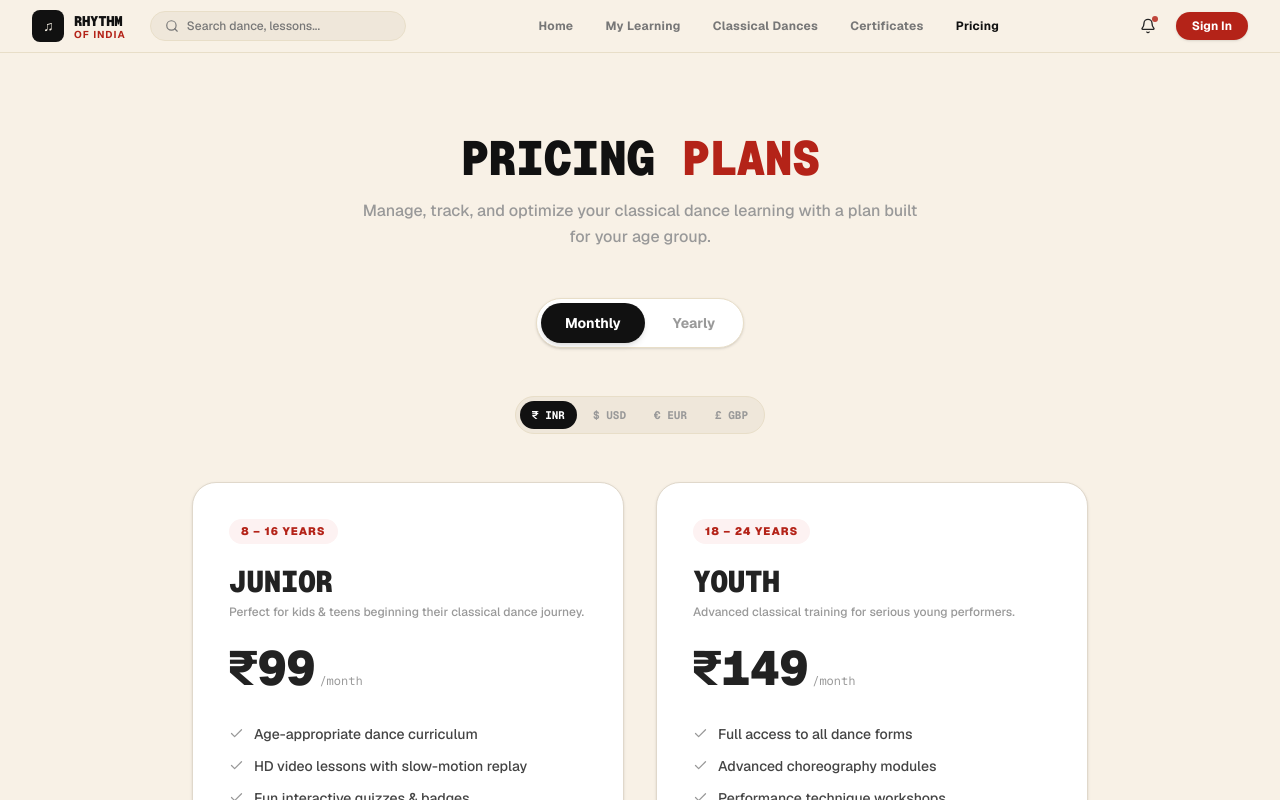
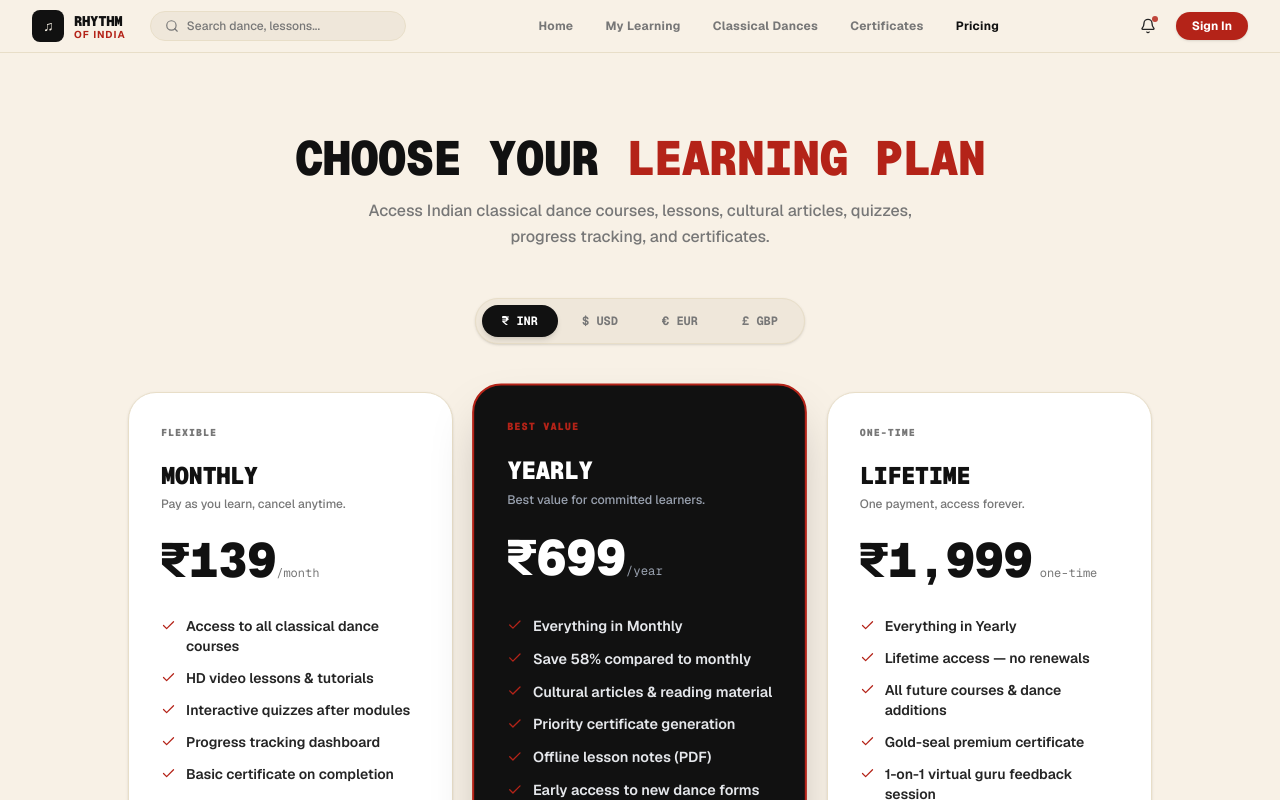
Before and after one commit to heyaurav01/Rhythmdance, a Next.js app: page /pricing in a window 1280 px wide. Shown: the top 800 px of the page. Built offline with nearby package versions, Linux system fonts and the light colour scheme; no server answers.

Commit message:
updates new files changes!!!

```diff
--- a/src/app/checkout/page.tsx
+++ b/src/app/checkout/page.tsx
@@ -6,7 +6,7 @@ import { Check, ShieldCheck, CreditCard, Smartphone, Lock, RefreshCw } from "luc
 import { motion } from "framer-motion";
 import Navbar from "@/components/Navbar";
 
-type PlanId = "junior-monthly" | "junior-yearly" | "youth-monthly" | "youth-yearly";
+type PlanId = "monthly" | "yearly" | "lifetime";
 
 interface Plan {
   id: PlanId;
@@ -18,51 +18,39 @@ interface Plan {
 
 const plans: Plan[] = [
   {
-    id: "junior-monthly",
-    label: "Junior Monthly",
-    priceINR: 99,
+    id: "monthly",
+    label: "Monthly Plan",
+    priceINR: 139,
     period: "Month",
     features: [
-      "Age-appropriate dance curriculum",
-      "HD video lessons with slow-motion replay",
-      "Fun interactive quizzes & badges",
-      "Progress tracking for parents"
+      "Access to all classical dance courses",
+      "HD video lessons & tutorials",
+      "Interactive quizzes after modules",
+      "Progress tracking dashboard"
     ]
   },
   {
-    id: "junior-yearly",
-    label: "Junior Annual",
-    priceINR: 499,
+    id: "yearly",
+    label: "Annual Plan",
+    priceINR: 699,
     period: "Year",
     features: [
-      "Everything in Junior Monthly",
+      "Everything in Monthly",
       "Save 58% compared to monthly",
-      "Cultural stories & reading material",
-      "Priority certificate generation"
+      "Priority certificate generation",
+      "Offline lesson notes (PDF)"
     ]
   },
   {
-    id: "youth-monthly",
-    label: "Youth Monthly",
-    priceINR: 149,
-    period: "Month",
+    id: "lifetime",
+    label: "Lifetime Plan",
+    priceINR: 1999,
+    period: "One-time",
     features: [
-      "Full access to all dance forms",
-      "Advanced choreography modules",
-      "Performance technique workshops",
-      "Community forum access"
-    ]
-  },
-  {
-    id: "youth-yearly",
-    label: "Youth Annual",
-    priceINR: 799,
-    period: "Year",
-    features: [
-      "Everything in Youth Monthly",
-      "Save 55% compared to monthly",
-      "1-on-1 virtual guru feedback session",
-      "Gold-seal premium certificate"
+      "Everything in Yearly",
+      "Lifetime access — no renewals",
+      "Gold-seal premium certificate",
+      "Exclusive premium community access"
     ]
   }
 ];
--- a/src/app/pricing/page.tsx
+++ b/src/app/pricing/page.tsx
@@ -3,97 +3,76 @@
 import { useState } from "react";
 import { useRouter } from "next/navigation";
 import Navbar from "@/components/Navbar";
-import { Check, ShieldCheck } from "lucide-react";
-import { motion } from "framer-motion";
+import {
+  Check,
+  AlertCircle,
+  RefreshCw,
+  Lock,
+  ArrowRight,
+  ShieldCheck,
+  Smartphone,
+  CreditCard as CreditCardIcon,
+  ShoppingBag,
+} from "lucide-react";
+import { motion, AnimatePresence } from "framer-motion";
 
-type PlanId = "junior-monthly" | "junior-yearly" | "youth-monthly" | "youth-yearly";
-type BillingCycle = "monthly" | "yearly";
+type PlanId = "monthly" | "yearly" | "lifetime";
 
 interface Plan {
   id: PlanId;
-  ageGroup: string;
-  ageRange: string;
   label: string;
   tag: string;
   priceINR: number;
   period: string;
   highlight: boolean;
-  description: string;
   features: string[];
 }
 
 const plans: Plan[] = [
   {
-    id: "junior-monthly",
-    ageGroup: "junior",
-    ageRange: "8 – 16 years",
-    label: "Junior",
-    tag: "FOR YOUNG LEARNERS",
-    priceINR: 99,
+    id: "monthly",
+    label: "Monthly",
+    tag: "FLEXIBLE",
+    priceINR: 139,
     period: "/month",
     highlight: false,
-    description: "Perfect for kids & teens beginning their classical dance journey.",
     features: [
-      "Age-appropriate dance curriculum",
-      "HD video lessons with slow-motion replay",
-      "Fun interactive quizzes & badges",
-      "Progress tracking for parents",
+      "Access to all classical dance courses",
+      "HD video lessons & tutorials",
+      "Interactive quizzes after modules",
+      "Progress tracking dashboard",
       "Basic certificate on completion",
     ],
   },
   {
-    id: "junior-yearly",
-    ageGroup: "junior",
-    ageRange: "8 – 16 years",
-    label: "Junior",
+    id: "yearly",
+    label: "Yearly",
     tag: "BEST VALUE",
-    priceINR: 499,
+    priceINR: 699,
     period: "/year",
     highlight: true,
-    description: "Save more with an annual plan for young dancers.",
     features: [
-      "Everything in Junior Monthly",
+      "Everything in Monthly",
       "Save 58% compared to monthly",
-      "Cultural stories & reading material",
+      "Cultural articles & reading material",
+      "Priority certificate generation",
       "Offline lesson notes (PDF)",
-      "Early access to new junior courses",
-      "Priority certificate generation",
+      "Early access to new dance forms",
     ],
   },
   {
-    id: "youth-monthly",
-    ageGroup: "youth",
-    ageRange: "18 – 24 years",
-    label: "Youth",
-    tag: "FOR YOUNG ADULTS",
-    priceINR: 149,
-    period: "/month",
+    id: "lifetime",
+    label: "Lifetime",
+    tag: "ONE-TIME",
+    priceINR: 1999,
+    period: " one-time",
     highlight: false,
-    description: "Advanced classical training for serious young performers.",
     features: [
-      "Full access to all dance forms",
-      "Advanced choreography modules",
-      "Performance technique workshops",
-      "Community forum access",
-      "Standard certificate on completion",
-    ],
-  },
-  {
-    id: "youth-yearly",
-    ageGroup: "youth",
-    ageRange: "18 – 24 years",
-    label: "Youth",
-    tag: "BEST VALUE",
-    priceINR: 799,
-    period: "/year",
-    highlight: true,
-    description: "Commit to a year of mastery with maximum savings.",
-    features: [
-      "Everything in Youth Monthly",
-      "Save 55% compared to monthly",
+      "Everything in Yearly",
+      "Lifetime access — no renewals",
+      "All future courses & dance additions",
+      "Gold-seal premium certificate",
       "1-on-1 virtual guru feedback session",
-      "Gold-seal premium certificate",
-      "Offline lesson notes & sheet music",
       "Exclusive premium community access",
     ],
   },
@@ -116,19 +95,25 @@ const symbols: Record<string, string> = {
 export default function PricingPage() {
   const router = useRouter();
   const [currency, setCurrency] = useState<"INR" | "USD" | "EUR" | "GBP">("INR");
-  const [billingCycle, setBillingCycle] = useState<BillingCycle>("monthly");
+  const [isCheckoutOpen, setIsCheckoutOpen] = useState(false);
+  const [processingState, setProcessingState] = useState<"idle" | "processing" | "success">("idle");
+  const [selectedPlan, setSelectedPlan] = useState<PlanId>("yearly");
+  const [paymentMethod, setPaymentMethod] = useState<"phonepe" | "gpay" | "upi" | "card">("phonepe");
+  const [includeMerch, setIncludeMerch] = useState(false);
 
   const getPrice = (inrPrice: number) => {
-    const converted = inrPrice * exchangeRates[currency];
+    let base = inrPrice;
+    if (includeMerch) base += 500;
+    const converted = base * exchangeRates[currency];
     if (currency === "INR") return Math.round(converted).toLocaleString("en-IN");
     return converted.toFixed(2);
   };
 
+  const activePlan = plans.find((p) => p.id === selectedPlan)!;
+
   const handleCheckout = (planId: PlanId) => {
     router.push(`/checkout?plan=${planId}&currency=${currency}`);
   };
-
-  const filteredPlans = plans.filter((p) => p.id.endsWith(billingCycle));
 
   return (
     <div className="min-h-screen bg-[#F8F1E6] text-[#111111] selection:bg-[#B42318] selection:text-white">
@@ -142,57 +127,31 @@ export default function PricingPage() {
             animate={{ opacity: 1, y: 0 }}
             className="text-3xl sm:text-5xl font-black uppercase text-[#111111] font-mono tracking-tight leading-[0.95] mb-4"
           >
-            Pricing{" "}
-            <span className="text-[#B42318]">Plans</span>
+            Choose your{" "}
+            <span className="text-[#B42318]">learning plan</span>
           </motion.h1>
 
           <motion.p
             initial={{ opacity: 0, y: 15 }}
             animate={{ opacity: 1, y: 0 }}
             transition={{ delay: 0.1 }}
-            className="text-sm sm:text-base text-[#999999] font-medium max-w-xl mx-auto leading-relaxed"
+            className="text-sm sm:text-base text-[#777777] font-medium max-w-xl mx-auto leading-relaxed"
           >
-            Manage, track, and optimize your classical dance learning with a plan built for your age group.
+            Access Indian classical dance courses, lessons, cultural articles, quizzes, progress tracking, and certificates.
           </motion.p>
-        </div>
-
-        {/* Billing Toggle */}
-        <div className="flex justify-center">
-          <div className="bg-white p-1 rounded-full border border-[#E8DEC8] inline-flex items-center gap-1 shadow-sm">
-            <button
-              onClick={() => setBillingCycle("monthly")}
-              className={`px-6 py-2.5 rounded-full text-sm font-bold transition-all cursor-pointer ${
-                billingCycle === "monthly"
-                  ? "bg-[#111111] text-white shadow-md"
-                  : "text-[#999999] hover:text-[#111111]"
-              }`}
-            >
-              Monthly
-            </button>
-            <button
-              onClick={() => setBillingCycle("yearly")}
-              className={`px-6 py-2.5 rounded-full text-sm font-bold transition-all cursor-pointer ${
-                billingCycle === "yearly"
-                  ? "bg-[#111111] text-white shadow-md"
-                  : "text-[#999999] hover:text-[#111111]"
-              }`}
-            >
-              Yearly
-            </button>
-          </div>
         </div>
 
         {/* Currency Switcher */}
         <div className="flex justify-center">
-          <div className="bg-[#EFE7DA] p-1 rounded-full border border-[#E8DEC8] inline-flex items-center gap-1">
+          <div className="bg-[#EFE7DA] p-1.5 rounded-full border border-[#E8DEC8] inline-flex items-center gap-1 shadow-sm">
             {(["INR", "USD", "EUR", "GBP"] as const).map((curr) => (
               <button
                 key={curr}
                 onClick={() => setCurrency(curr)}
-                className={`px-3 py-1.5 rounded-full text-[11px] font-bold font-mono transition-all cursor-pointer ${
+                className={`px-4 sm:px-5 py-2 rounded-full text-xs font-bold font-mono transition-all cursor-pointer ${
                   currency === curr
-                    ? "bg-[#111111] text-white"
-                    : "text-[#999999] hover:text-[#111111]"
+                    ? "bg-[#111111] text-white shadow-md"
+                    : "text-[#777777] hover:text-[#111111]"
                 }`}
               >
                 {symbols[curr]} {curr}
@@ -201,53 +160,65 @@ export default function PricingPage() {
           </div>
         </div>
 
-        {/* Pricing Cards — 2 columns */}
-        <div className="grid md:grid-cols-2 gap-8 max-w-4xl mx-auto items-stretch">
-          {filteredPlans.map((plan, idx) => (
+        {/* Pricing Cards — 3 columns */}
+        <div className="grid md:grid-cols-3 gap-6 max-w-5xl mx-auto items-stretch">
+          {plans.map((plan, idx) => (
             <motion.div
               key={plan.id}
               initial={{ opacity: 0, y: 20 }}
               animate={{ opacity: 1, y: 0 }}
               transition={{ delay: 0.15 + idx * 0.1 }}
-              className={`group rounded-[24px] p-7 sm:p-9 flex flex-col justify-between relative overflow-hidden transition-all duration-300 cursor-default ${
+              className={`rounded-[28px] p-7 sm:p-8 flex flex-col justify-between relative overflow-hidden transition-all ${
                 plan.highlight
-                  ? "bg-white border-2 border-[#B42318]/60 shadow-md hover:shadow-xl hover:border-[#B42318] hover:-translate-y-1"
-                  : "bg-white border border-[#E0D8CB] shadow-sm hover:shadow-lg hover:border-[#C0B8A8] hover:-translate-y-1"
+                  ? "bg-[#111111] text-[#F8F1E6] border-2 border-[#B42318] shadow-2xl scale-[1.03]"
+                  : "bg-white border border-[#E8DEC8] shadow-sm"
               }`}
             >
-              {/* Gradient accent for highlighted cards */}
-              {plan.highlight && (
-                <div className="absolute top-0 left-0 right-0 h-1 bg-gradient-to-r from-[#B42318] via-[#E85D4A] to-[#B42318]" />
-              )}
-
               <div>
-                {/* Age Range Badge */}
+                {/* Tag */}
                 <div className="flex items-center justify-between mb-5">
-                  <span className="text-[11px] font-black uppercase tracking-widest text-[#B42318] bg-[#FDF2F2] px-3 py-1 rounded-full">
-                    {plan.ageRange}
+                  <span
+                    className={`text-[10px] font-black uppercase font-mono tracking-widest ${
+                      plan.highlight ? "text-[#B42318]" : "text-[#777777]"
+                    }`}
+                  >
+                    {plan.tag}
                   </span>
-                  {plan.highlight && (
-                    <span className="text-[10px] font-black uppercase tracking-widest text-[#B42318] font-mono">
-                      {plan.tag}
-                    </span>
-                  )}
                 </div>
 
                 {/* Plan name */}
-                <h3 className="text-2xl sm:text-3xl font-black uppercase font-mono tracking-tight mb-1 text-[#222222]">
+                <h3
+                  className={`text-xl sm:text-2xl font-black uppercase font-mono tracking-tight mb-1 ${
+                    plan.highlight ? "text-white" : "text-[#111111]"
+                  }`}
+                >
                   {plan.label}
                 </h3>
-                <p className="text-xs font-medium mb-6 text-[#999999]">
-                  {plan.description}
+                <p
+                  className={`text-xs font-medium mb-6 ${
+                    plan.highlight ? "text-gray-400" : "text-[#777777]"
+                  }`}
+                >
+                  {plan.id === "monthly" && "Pay as you learn, cancel anytime."}
+                  {plan.id === "yearly" && "Best value for committed learners."}
+                  {plan.id === "lifetime" && "One payment, access forever."}
                 </p>
 
                 {/* Price */}
                 <div className="mb-8">
-                  <span className="text-4xl sm:text-5xl font-black font-mono text-[#222222]">
+                  <span
+                    className={`text-4xl sm:text-5xl font-black font-mono ${
+                      plan.highlight ? "text-white" : "text-[#111111]"
+                    }`}
+                  >
                     {symbols[currency]}
                     {getPrice(plan.priceINR)}
                   </span>
-                  <span className="text-xs font-mono text-[#999999] ml-1">
+                  <span
+                    className={`text-xs font-mono ${
+                      plan.highlight ? "text-gray-400" : "text-[#777777]"
+                    }`}
+                  >
                     {plan.period}
                   </span>
                 </div>
@@ -257,11 +228,13 @@ export default function PricingPage() {
                   {plan.features.map((feat, i) => (
                     <li
                       key={i}
-                      className="flex items-start gap-2.5 text-xs sm:text-sm font-medium text-[#444444]"
+                      className={`flex items-start gap-2.5 text-xs sm:text-sm font-semibold ${
+                        plan.highlight ? "text-gray-200" : "text-[#252525]"
+                      }`}
                     >
                       <Check
                         size={15}
-                        className={`flex-shrink-0 mt-0.5 ${plan.highlight ? "text-[#B42318]" : "text-[#999999]"}`}
+                        className="text-[#B42318] flex-shrink-0 mt-0.5"
                       />
                       <span>{feat}</span>
                     </li>
@@ -272,13 +245,15 @@ export default function PricingPage() {
               {/* CTA */}
               <button
                 onClick={() => handleCheckout(plan.id)}
-                className={`w-full py-3.5 font-bold uppercase tracking-wider text-sm rounded-full transition-all duration-300 hover:scale-[1.02] active:scale-95 cursor-pointer flex items-center justify-center gap-2 ${
+                className={`w-full py-3.5 font-black uppercase tracking-wider text-xs rounded-full transition-all duration-300 hover:scale-105 active:scale-95 cursor-pointer flex items-center justify-center gap-2 ${
                   plan.highlight
-                    ? "bg-[#B42318] hover:bg-[#9E1F14] text-white shadow-md"
-                    : "bg-[#111111] hover:bg-[#222222] text-white shadow-sm"
+                    ? "bg-[#B42318] hover:bg-[#C92A1E] text-white shadow-xl shadow-[#B42318]/30"
+                    : "bg-[#EFE7DA] hover:bg-[#E8DEC8] text-[#111111]"
                 }`}
               >
-                Get Started
+                <span>
+                  Get {plan.label} →
+                </span>
               </button>
             </motion.div>
           ))}
@@ -286,11 +261,11 @@ export default function PricingPage() {
 
         {/* Disclaimer */}
         <div className="max-w-2xl mx-auto text-center space-y-2 pt-4">
-          <div className="inline-flex items-center gap-2 text-xs font-bold text-[#999999]">
+          <div className="inline-flex items-center gap-2 text-xs font-bold text-[#777777]">
             <ShieldCheck size={16} className="text-[#B42318]" />
             <span>Secure Payment Gateway · 256-bit SSL Encrypted</span>
           </div>
-          <p className="text-[11px] text-[#999999]">
+          <p className="text-[11px] text-[#777777]">
             Rhythm of India — India's premier classical dance learning platform.
           </p>
         </div>
```
